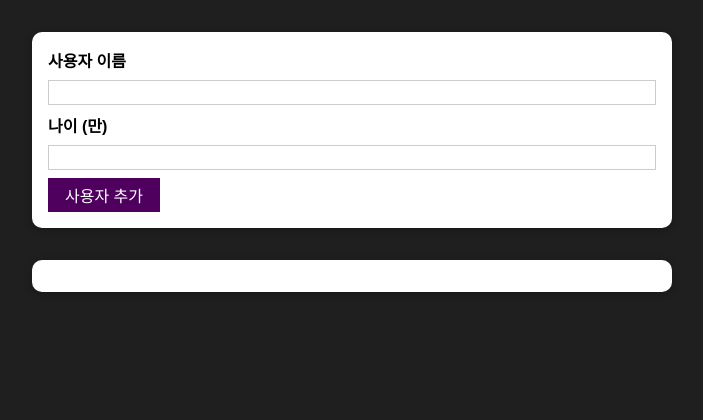
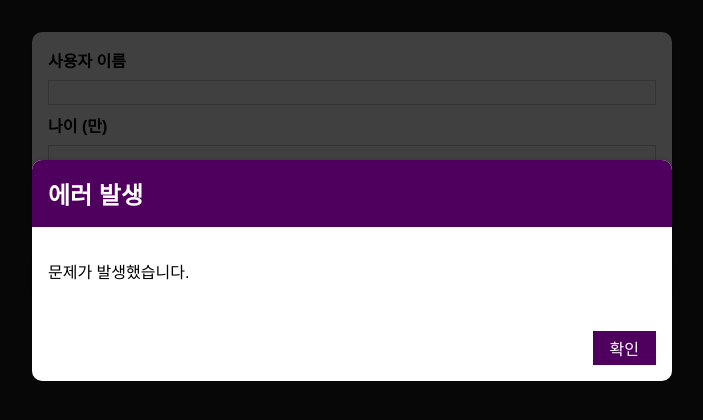
Before and after one commit to kjm541006/udemy, a React (Create React App) app in the folder react/02-starting-project/: page / in a window 1280 px wide. Shown: the top 420 px of the page, without its empty margins (288-991 px from the left). Built offline with nearby package versions, Linux system fonts and the light colour scheme.

Commit message:
모달 컴포넌트 완성

```diff
--- /dev/null
+++ b/react/02-starting-project/src/components/UI/ErrorModal.js
@@ -0,0 +1,25 @@
+import React from "react";
+
+import Card from "./Card";
+import Button from "./Button";
+
+import styles from "./ErrorModal.module.css";
+
+export default function ErrorModal(props) {
+  return (
+    <div>
+      <div className={styles.backdrop} />
+      <Card className={styles.modal}>
+        <header className={styles.header}>
+          <h2>{props.title}</h2>
+        </header>
+        <main className={styles.content}>
+          <p>{props.message}</p>
+        </main>
+        <footer className={styles.actions}>
+          <Button>확인</Button>
+        </footer>
+      </Card>
+    </div>
+  );
+}
--- /dev/null
+++ b/react/02-starting-project/src/components/UI/ErrorModal.module.css
@@ -0,0 +1,45 @@
+.backdrop {
+  position: fixed;
+  top: 0;
+  left: 0;
+  width: 100%;
+  height: 100vh;
+  z-index: 10;
+  background: rgba(0, 0, 0, 0.75);
+}
+
+.modal {
+  position: fixed;
+  top: 20vh;
+  left: 10%;
+  width: 80%;
+  z-index: 100;
+  overflow: hidden;
+}
+
+.header {
+  background: #4f005f;
+  padding: 1rem;
+}
+
+.header h2 {
+  margin: 0;
+  color: white;
+}
+
+.content {
+  padding: 1rem;
+}
+
+.actions {
+  padding: 1rem;
+  display: flex;
+  justify-content: flex-end;
+}
+
+@media (min-width: 768px) {
+  .modal {
+    left: calc(50% - 20rem);
+    width: 40rem;
+  }
+}
--- a/react/02-starting-project/src/components/Users/AddUser.js
+++ b/react/02-starting-project/src/components/Users/AddUser.js
@@ -1,6 +1,7 @@
 import React, { useState } from "react";
 import Card from "../UI/Card";
 import Button from "../UI/Button";
+import ErrorModal from "../UI/ErrorModal";
 
 import styles from "./AddUser.module.css";
 
@@ -31,6 +32,8 @@
   };
 
   return (
+    <div>
+      <ErrorModal title="에러 발생" message="문제가 발생했습니다." />
       <Card className={styles.input}>
         <form onSubmit={addUserHandler}>
           <label htmlFor="username">사용자 이름</label>
@@ -52,5 +55,6 @@
           <Button type="submit">사용자 추가</Button>
         </form>
       </Card>
+    </div>
   );
 }
```
Lines whose indentation alone changed are shown as unchanged.
